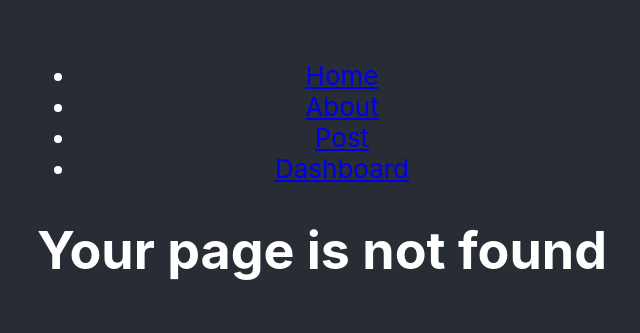
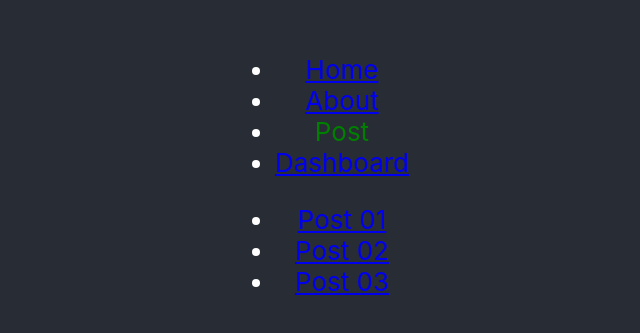
Before and after one commit to Ainadim/Food-App, a React (Create React App) app: page /posts in a window 1280 px wide. Before the commit this address had no page. Shown: the part 225-558 px from the top of the page, without its empty margins (318-958 px from the left). Built offline with nearby package versions, Linux system fonts and the light colour scheme.

Commit message:
Final call

```diff
--- a/src/App.js
+++ b/src/App.js
@@ -9,6 +9,7 @@ import Header from "./components/Header/Header";
 import Dashboard from "./components/Dashboard/Dashboard";
 import PrivateRoute from "./components/PrivateRoute/PrivateRoute";
 import Login from "./components/Login/Login";
+import AllPosts from "./components/AllPosts/AllPosts";
 
 function App() {
   return (
@@ -22,12 +23,13 @@ function App() {
             <Route path="/home/" element={<Home />}>
               <Route path="contact" element={<h2>This is contact</h2>}></Route>
             </Route>
+            <Route path="/posts" element={<AllPosts />} />
+            <Route path="/posts/:postId" element={<Post />} />
+
             <Route path="/about" element={<About />} />
-            {/* <Route path="/post" element={<Post />} /> */}
             <Route path="/login" element={<Login />} />
             <Route path="/*" element={<PrivateRoute />}>
               <Route path="dashboard" element={<Dashboard />} />
-              <Route path="post" element={<Post />} />
             </Route>
           </Routes>
         </div>
--- /dev/null
+++ b/src/components/AllPosts/AllPosts.js
@@ -0,0 +1,22 @@
+import React from "react";
+import { Link } from "react-router-dom";
+
+const AllPosts = () => {
+  return (
+    <div>
+      <ul>
+        <li>
+          <Link to={"/posts/1"}>Post 01</Link>
+        </li>
+        <li>
+          <Link to={"/posts/2"}>Post 02</Link>
+        </li>
+        <li>
+          <Link to={"/posts/3"}>Post 03</Link>
+        </li>
+      </ul>
+    </div>
+  );
+};
+
+export default AllPosts;
--- a/src/components/Header/header.js
+++ b/src/components/Header/header.js
@@ -17,7 +17,7 @@ const Header = () => {
           </NavLink>
         </li>
         <li>
-          <NavLink to={"/post"} activeClassName={classes.active}>
+          <NavLink to={"/posts"} activeClassName={classes.active}>
             Post
           </NavLink>
         </li>
--- a/src/components/Post/post.js
+++ b/src/components/Post/post.js
@@ -1,9 +1,12 @@
 import React from "react";
+import { useParams } from "react-router-dom";
 
 const Post = () => {
+  const params = useParams();
   return (
     <div>
       <h1>This is post</h1>
+      <p>Post Id is {params.postId}</p>
     </div>
   );
 };
```
